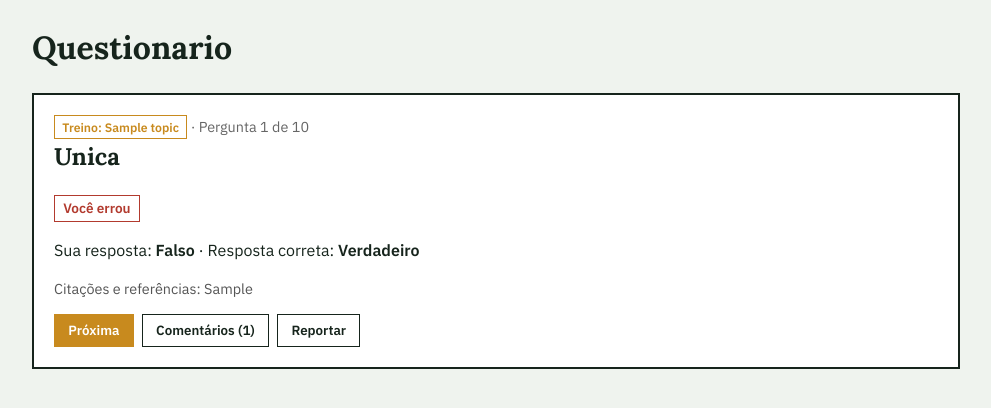
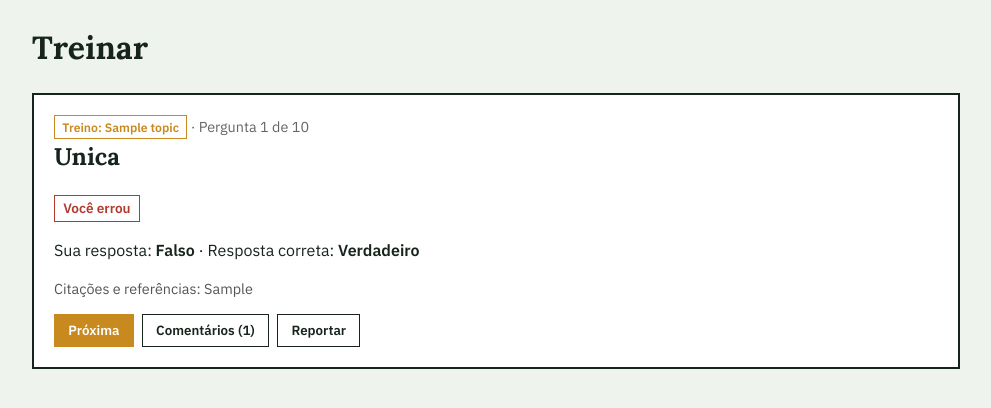
Before and after one commit to Ricardo-GTS/QuestionarioRenderTest, a Django app: template questionario_django/apps/quiz/templates/quiz/play.html in a window 1280 px wide. Shown: the part 58-466 px from the top of the page, without its empty margins (144-1135 px from the left). Run offline with Django 5.2, Linux system fonts and the light colour scheme; the template is opened without the code that fills it: most values are stand-ins (such as "Sample title", 1, 10 or a date in 2020).

Commit message:
chore: pagina "Fazer Questionario" passa a se chamar "Treinar"
O nome "Questionario" se confundia com o nome do sistema, e a pagina
virou um treino (resposta na hora, comentarios, treino por topico).
Troca os textos do menu, titulo, botoes e das paginas Estatisticas,
Minhas Interacoes e Minhas Questoes. URL /quiz e nomes internos nao mudam.

Assisted By LLM

```diff
--- a/questionario_django/apps/accounts/templates/accounts/interactions.html
+++ b/questionario_django/apps/accounts/templates/accounts/interactions.html
@@ -16,7 +16,7 @@
     <div id="interaction-panel-{{ question.id }}"></div>
   </div>
 {% empty %}
-  <p>Você ainda não comentou em nenhuma questão. Depois de responder uma questão no <a href="{% url 'quiz:start' %}">questionário</a>, use o botão "Comentários".</p>
+  <p>Você ainda não comentou em nenhuma questão. Depois de responder uma questão no <a href="{% url 'quiz:start' %}">treino</a>, use o botão "Comentários".</p>
 {% endfor %}
 
 <h2>Meus reportes</h2>
--- a/questionario_django/apps/core/templates/core/_navbar.html
+++ b/questionario_django/apps/core/templates/core/_navbar.html
@@ -5,7 +5,7 @@
   <div>
     {% if user.is_authenticated %}
       <a href="{% url 'questions:create' %}" class="{% if request.path == '/' %}active{% endif %}">Criar Questão</a>
-      <a href="{% url 'quiz:start' %}">Fazer Questionario</a>
+      <a href="{% url 'quiz:start' %}">Treinar</a>
       <a href="{% url 'questions:mine' %}">Minhas Questões{% if my_questions_new_comments %} <span class="chip chip--accent nav-badge">{{ my_questions_new_comments }}</span>{% endif %}</a>
       <a href="{% url 'accounts:interactions' %}">Minhas Interações</a>
       <a href="{% url 'accounts:stats' %}">Estatisticas</a>
--- a/questionario_django/apps/questions/templates/questions/my_questions.html
+++ b/questionario_django/apps/questions/templates/questions/my_questions.html
@@ -14,7 +14,7 @@
     <p><strong>{{ question.statement }}</strong></p>
     <p>
       {% if question.status == "active" %}<span class="chip chip--true">Ativa</span>
-      {% elif question.status == "reported" %}<span class="chip chip--accent">Em análise</span> <small>fora do questionário até o professor decidir</small>
+      {% elif question.status == "reported" %}<span class="chip chip--accent">Em análise</span> <small>fora do treino até o professor decidir</small>
       {% else %}<span class="chip chip--false">Removida</span>{% endif %}
       · Resposta: <strong>{% if question.correct_answer %}Verdadeiro{% else %}Falso{% endif %}</strong>
       · Tópico: {{ question.topic }} · Criada em {{ question.created_at|date:"d/m/Y" }}
--- a/questionario_django/apps/quiz/templates/quiz/_question.html
+++ b/questionario_django/apps/quiz/templates/quiz/_question.html
@@ -1,7 +1,7 @@
 <div id="quiz-card" class="card">
 {% if no_questions %}
   {% if topic %}
-    <p>Não há questões disponíveis no tópico <strong>{{ topic }}</strong> agora. <a href="{% url 'quiz:start' %}?novo=1">Fazer o questionário normal</a></p>
+    <p>Não há questões disponíveis no tópico <strong>{{ topic }}</strong> agora. <a href="{% url 'quiz:start' %}?novo=1">Treinar com todos os tópicos</a></p>
   {% else %}
     <p>Não há questões disponíveis no momento. <a href="{% url 'questions:create' %}">Crie uma questão</a> para começar.</p>
   {% endif %}
@@ -16,7 +16,7 @@
       <button type="submit" name="answer" value="true" class="btn-truefalse">Verdadeiro</button>
       <button type="submit" name="answer" value="false" class="btn-truefalse">Falso</button>
     </form>
-    <p class="quiz-restart"><a href="{% url 'quiz:start' %}?novo=1{% if topic %}&topico={{ topic|urlencode }}{% endif %}">Recomeçar questionário</a></p>
+    <p class="quiz-restart"><a href="{% url 'quiz:start' %}?novo=1{% if topic %}&topico={{ topic|urlencode }}{% endif %}">Recomeçar treino</a></p>
   {% else %}
     <div class="quiz-feedback">
       <span class="chip {% if is_correct %}chip--true{% else %}chip--false{% endif %}">
--- a/questionario_django/apps/quiz/templates/quiz/play.html
+++ b/questionario_django/apps/quiz/templates/quiz/play.html
@@ -1,6 +1,6 @@
 {% extends "core/base.html" %}
-{% block title %}Questionario - Questionario{% endblock %}
+{% block title %}Treinar - Questionario{% endblock %}
 {% block content %}
-<h1>Questionario</h1>
+<h1>Treinar</h1>
 {% include "quiz/_question.html" %}
 {% endblock %}
--- a/questionario_django/apps/quiz/templates/quiz/result.html
+++ b/questionario_django/apps/quiz/templates/quiz/result.html
@@ -15,5 +15,5 @@
   <a href="#" hx-get="{% url 'moderation:report_question' item.question_id %}" hx-target="body" hx-swap="beforeend" class="btn">Reportar</a>
 </div>
 {% endfor %}
-<a href="{% url 'quiz:start' %}" class="btn btn-primary">Fazer outro questionario</a>
+<a href="{% url 'quiz:start' %}" class="btn btn-primary">Treinar de novo</a>
 {% endblock %}
```
Also changed, not shown: CLAUDE.md (+1 -1 lines), questionario_django/apps/accounts/templates/accounts/stats.html (+4 -4 lines), questionario_django/apps/questions/tests/test_my_questions.py (+1 -1 lines), README.md.
